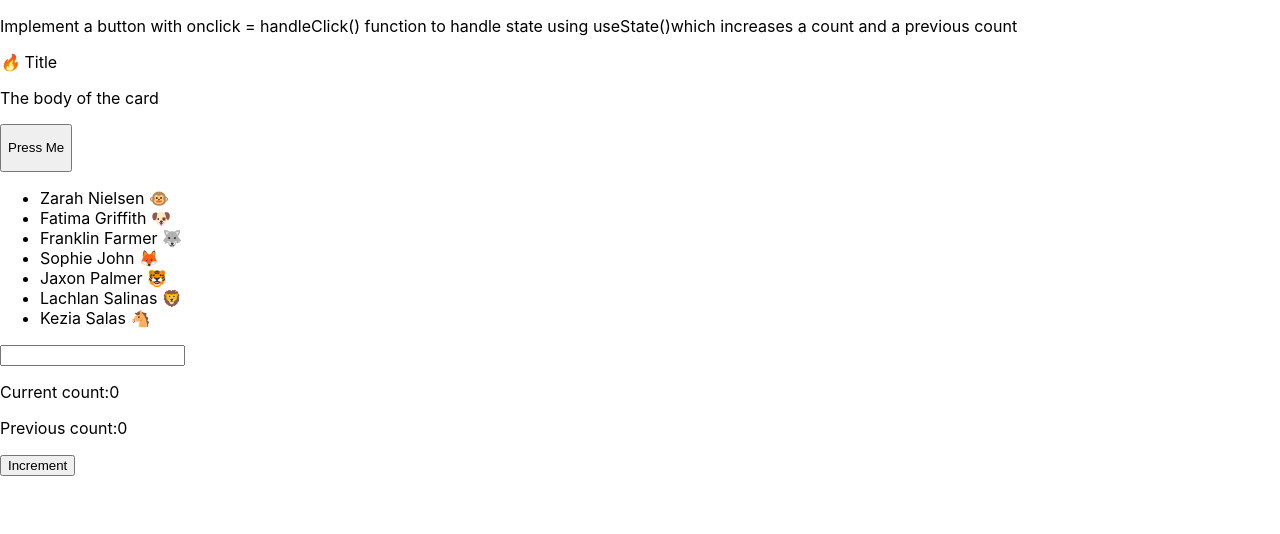
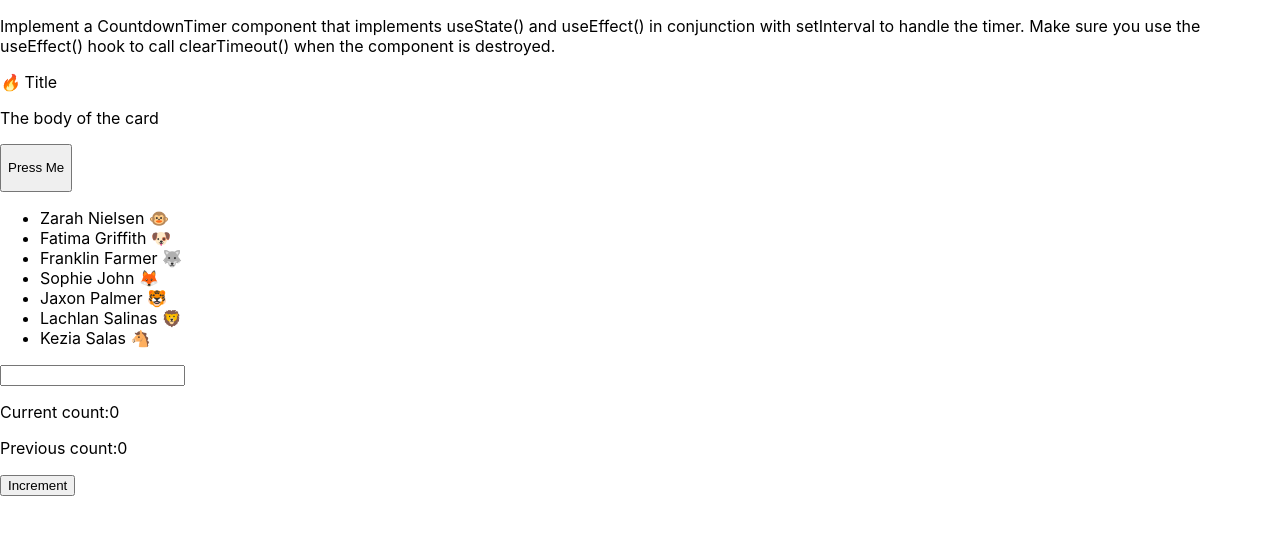
Before and after one commit to caoviv/Fireship.io-React-Challenges, a React (Create React App) app: page / in a window 1280 px wide. Shown: the top 534 px of the page. Built offline with nearby package versions, Linux system fonts and the light colour scheme.

Commit message:
update w lifecycle and effects challenge

```diff
--- a/src/components/DisplayChallenge.jsx
+++ b/src/components/DisplayChallenge.jsx
@@ -1,6 +1,11 @@
 function DisplayChallenge({ name }) {
   return (
-    <p>Implement a button with onclick = handleClick() function to handle state using useState()which increases a count and a previous count</p>
+    <p>
+      Implement a CountdownTimer component that implements useState() and
+      useEffect() in conjunction with setInterval to handle the timer. Make sure
+      you use the useEffect() hook to call clearTimeout() when the component is
+      destroyed.
+    </p>
   );
 }
 
```
